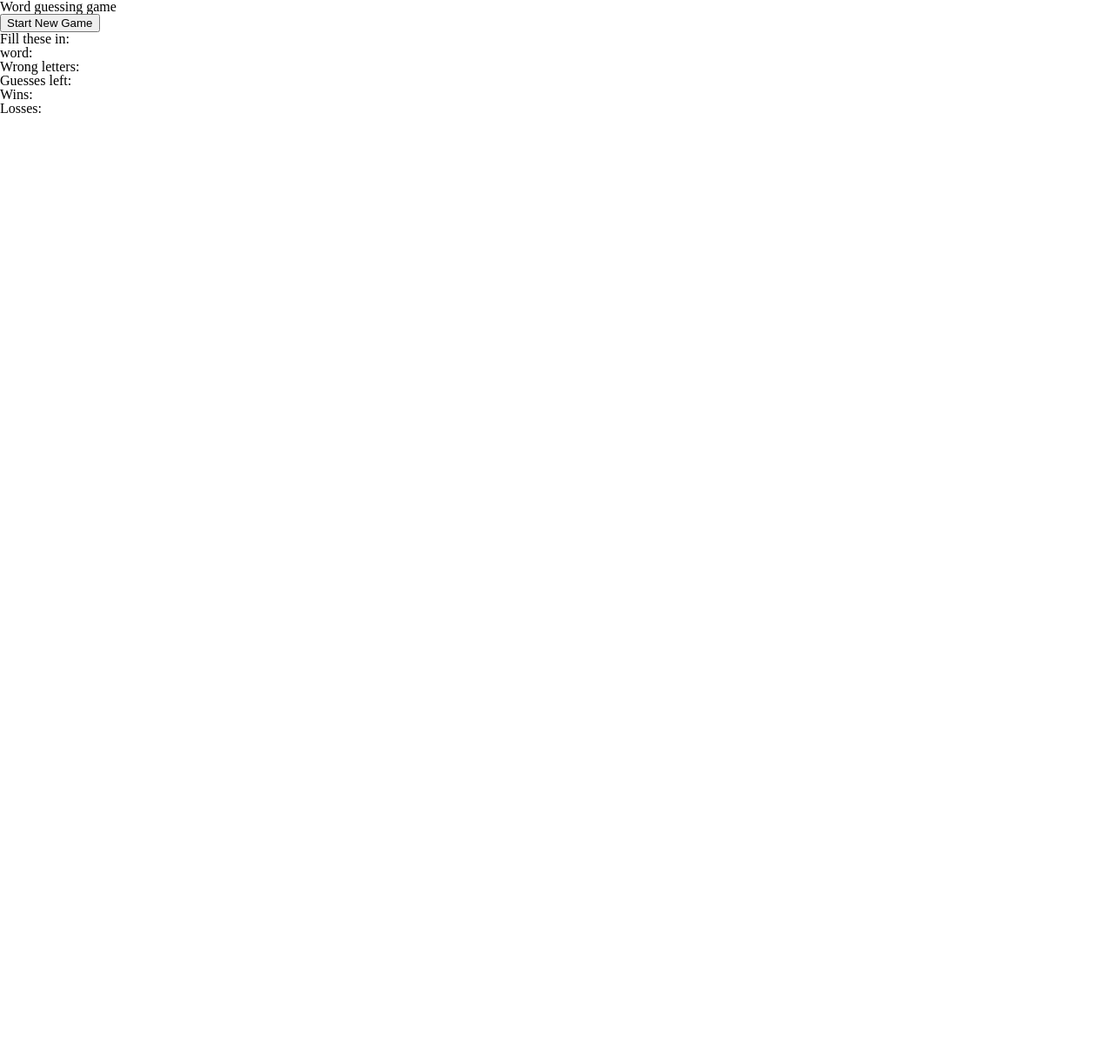
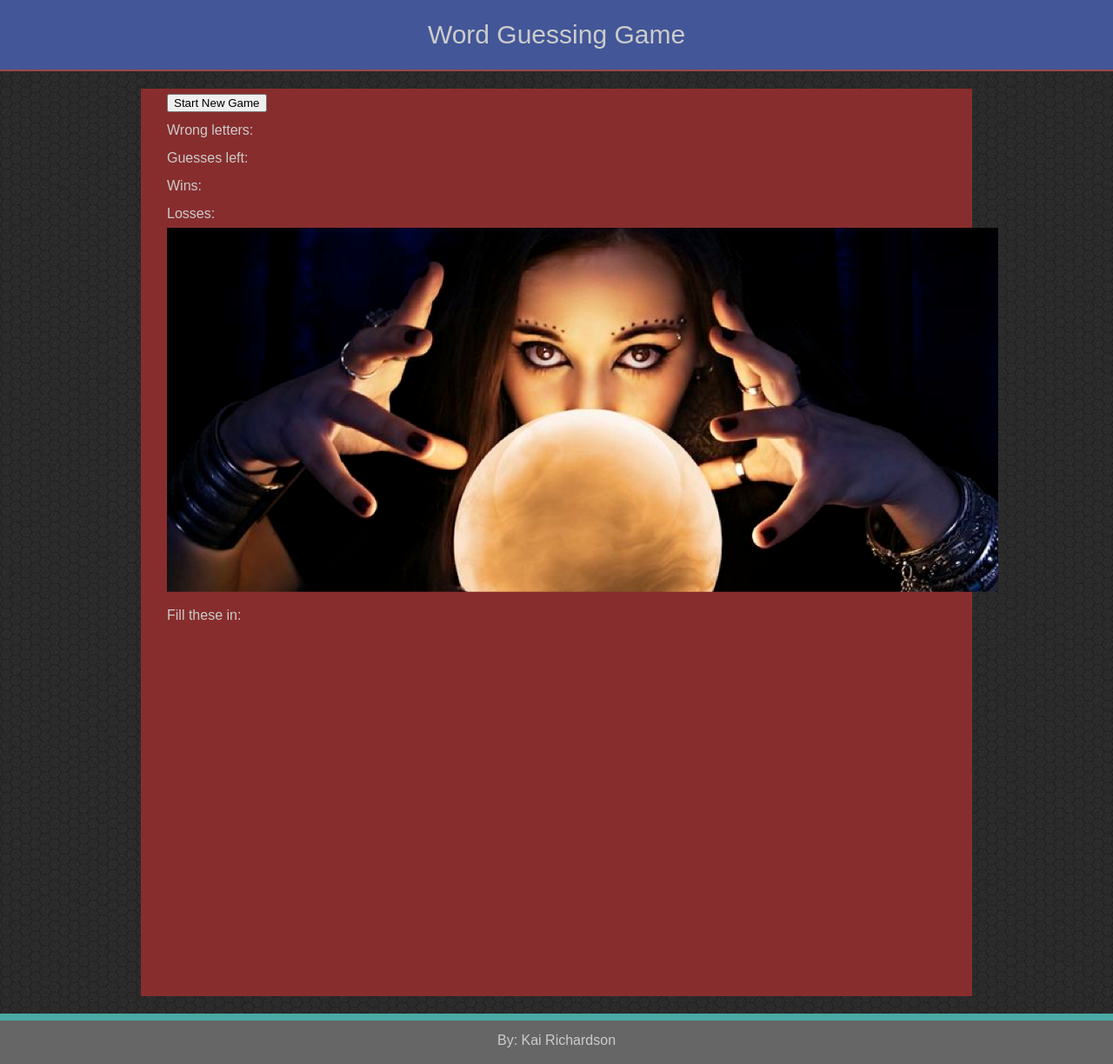
Before and after one commit to KaiRichardson/Word-Guess-Game, a plain HTML site: page index.html in a window 1280 px wide. Shown: the whole page at 87% size. Before the commit the page ends 800 px from the top, so only its background shows below. Drawn offline with Linux system fonts and the light colour scheme.

Commit message:
some css

```diff
--- a/assets/css/style.css
+++ b/assets/css/style.css
@@ -0,0 +1,50 @@
+body {
+    font-family: 'Arial', 'Helvetica Neue', Helvetica, sans-serif;
+    background: url("/assets/images/dark-honeycomb.png");
+    background-repeat: repeat;
+}
+
+header {
+    text-align: center;
+    height: 80px;
+    background: #435697;
+    border-bottom: 2px solid #9b4949;
+    color: #cccccc;
+}
+
+header h1 {
+    padding: 25px 0;
+    font-size: 30px;
+}
+
+#main {
+    flex: 1;
+    margin: 20px auto;
+    width: 70%;
+    height: 80vw;
+    background: #882d2d;
+    padding: 0 30px 20px 30px;
+    color: #cccccc;
+    line-height: 2;
+}
+
+/* #place-holders {
+    position: absolute;
+    top: 8px;
+    left: 16px;
+} */
+
+footer {
+    margin-top: auto;
+    position: relative;
+    bottom: 0;
+    border-top: 8px solid #4aaaa5;
+    background-color: #666666;
+    height: 50px;
+    text-align: center;
+}
+
+footer h1 {
+    color: #cccccc;
+    padding: 15px 0;
+}
--- a/index.html
+++ b/index.html
@@ -6,25 +6,35 @@
     <meta http-equiv="X-UA-Compatible" content="ie=edge">
     <link rel="stylesheet" type="text/css" media="screen" href="assets/css/reset.css">
     <link rel="stylesheet" type="text/css" media="screen" href="assets/css/style.css">
-    <title>word guess game</title>
+    <title>Word Guessing Game</title>
 </head>
 <body>
+    <header>
+        <h1>Word Guessing Game</h1>
+    </header>
 
-    <h1>Word guessing game</h1>
+    <div id="main">
+        <button id="new-game-button">Start New Game</button>
 
-    <button id="new-game-button">Start New Game</button>
+        <h2>Wrong letters: <span id="guessed-letters"></span></h2>
 
-    <h2>Fill these in: <span id="place-holders"></span></h2>
+        <h3>Guesses left: <span id="guesses-left"></span></h3>
 
-    <h2>word: <span id="word-test"></span></h2>
+        <h3>Wins: <span id="win-s"></span></h3>
 
-    <h2>Wrong letters: <span id="guessed-letters"></span></h2>
+        <h3>Losses: <span id="loss-s"></span></h3>
 
-    <h3>Guesses left: <span id="guesses-left"></span></h3>
+        <!-- <h2>word: <span id="word-test"></span></h2> -->
 
-    <h3>Wins: <span id="win-s"></span></h3>
+        <div id="gypsy">
+            <img src="/assets/images/projects-fortuneteller.png" alt="fortuneteller">
+            <h2>Fill these in: <span id="place-holders"></span></h2>
+        </div>
+    </div>
 
-    <h3>Losses: <span id="loss-s"></span></h3>
+    <footer>
+        <h1>By: Kai Richardson</h1>
+    </footer>
 
     <script type="text/javascript" src="assets/javascript/game.js"></script>
 </body>
```
Also changed, not shown: assets/images/dark-honeycomb.png (added), assets/images/projects-fortuneteller.png (added), 1 other file.
